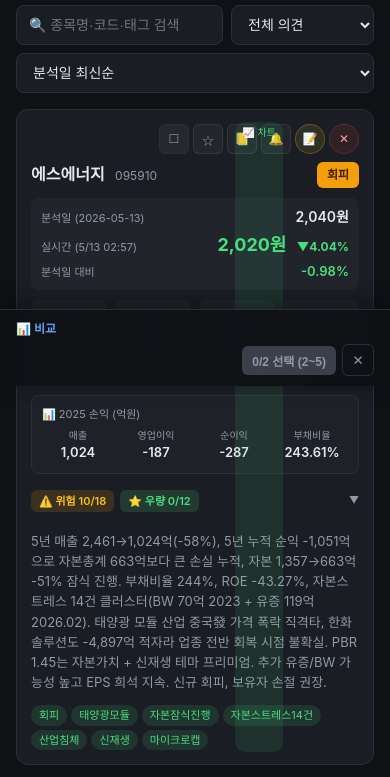
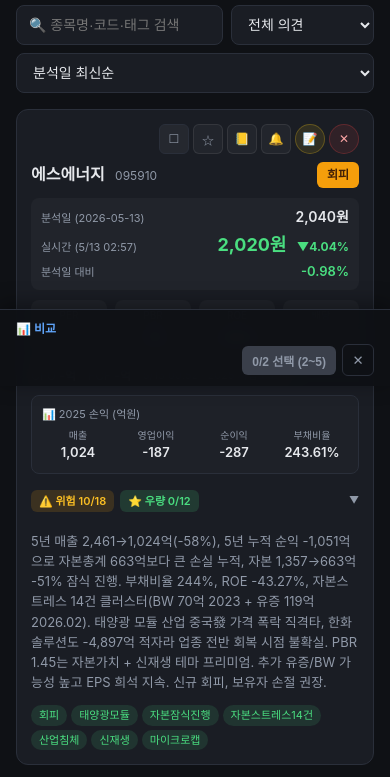
Before and after one commit to ajkh624/stock-dashboard, a plain HTML site: page index.html in a window 390 px wide. Shown: the part 535-1312 px from the top of the page. Drawn offline with nearby package versions, Linux system fonts and the light colour scheme.

Commit message:
fix(mobile): 차트 라벨 숨김 — 액션 버튼과 겹치던 문제 해결
스크린샷 확인: '📈 차트' 절대위치 라벨이 모바일에서 🔔 알림 버튼 위에
겹쳐 있었음. 모바일에서는 라벨 자체를 숨김. 카드 클릭 시 차트 모달은
그대로 열리므로 기능 손실 없음.

```diff
--- a/css/style.css
+++ b/css/style.css
@@ -76,9 +76,9 @@
     opacity: 1 !important;
     display: inline-flex; align-items: center; justify-content: center;
   }
+  /* 차트 라벨: 모바일에서는 숨김 (카드 클릭 시 차트 모달 자동 오픈) */
   .card.has-ts::after {
-    top: auto; right: 12px; bottom: 12px;
-    font-size: 9px;
+    display: none;
   }
 }
 
--- a/index.html
+++ b/index.html
@@ -4,7 +4,7 @@
 <meta charset="utf-8">
 <meta name="viewport" content="width=device-width, initial-scale=1, viewport-fit=cover">
 <title>📈 안박사 주식 재무제표 분석 대시보드</title>
-<link rel="stylesheet" href="css/style.css?v=19">
+<link rel="stylesheet" href="css/style.css?v=20">
 </head>
 <body>
 <header>
```
